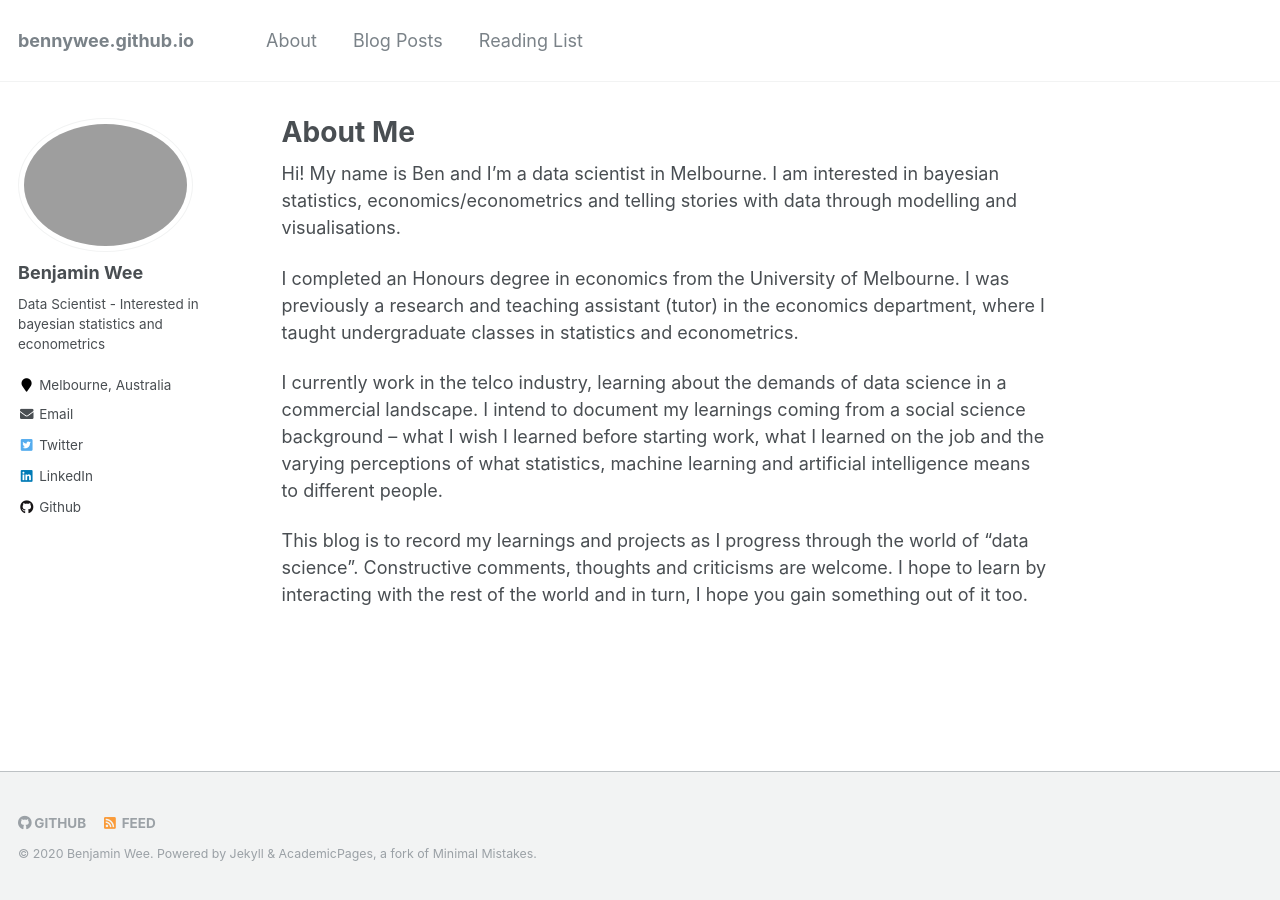
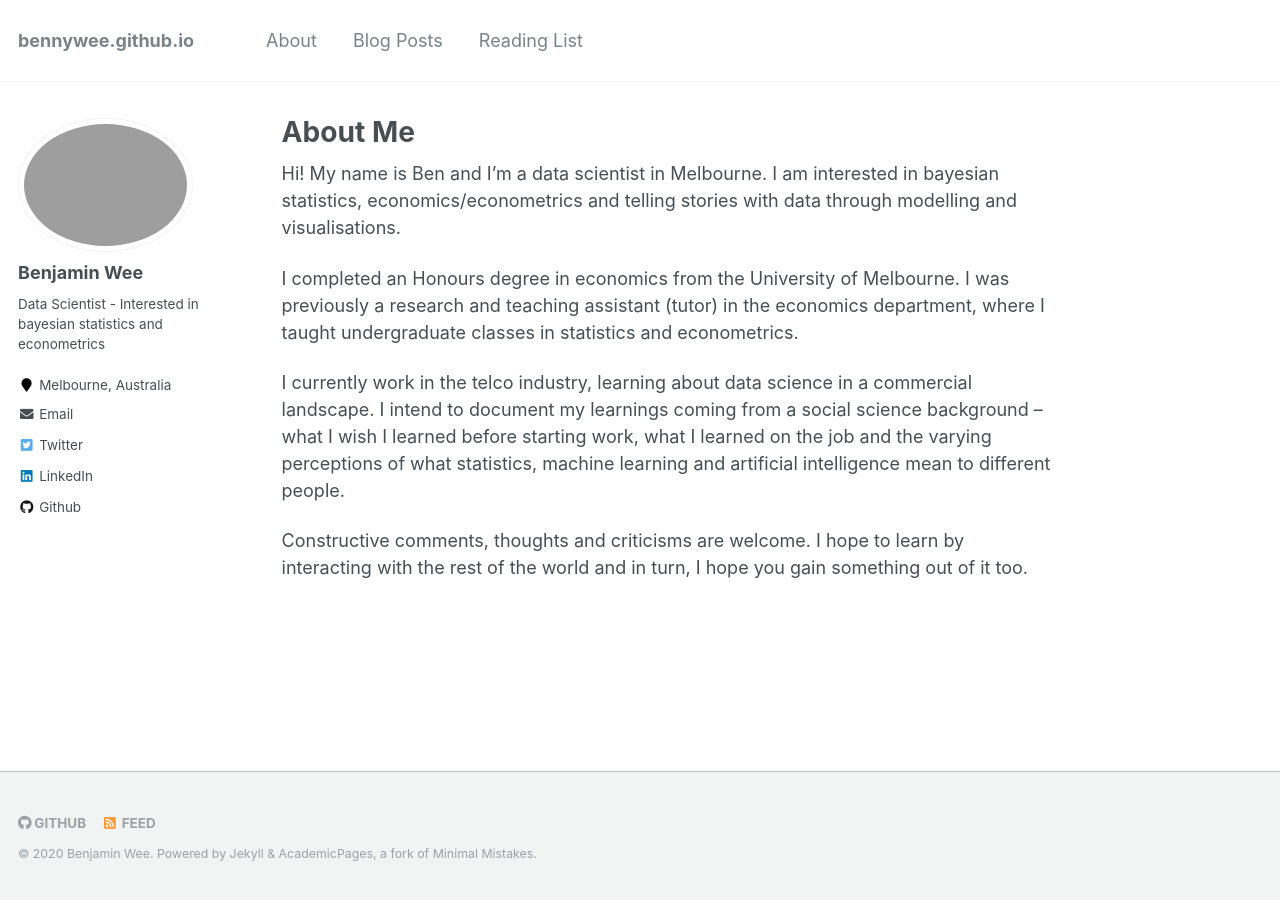
Before and after one commit to bennywee/bennywee.github.io, a Jekyll site: the page built from _pages/about.md, in a window 1280 px wide. Built offline with Jekyll 4.4.1, drawn with Linux system fonts in a browser that asks for light colours.

Commit message:
updated about me

```diff
--- a/_pages/about.md
+++ b/_pages/about.md
@@ -12,6 +12,6 @@ Hi! My name is Ben and I'm a data scientist in Melbourne. I am interested in bay
 
 I completed an Honours degree in economics from the University of Melbourne. I was previously a research and teaching assistant (tutor) in the economics department, where I taught undergraduate classes in statistics and econometrics.
 
-I currently work in the telco industry, learning about the demands of data science in a commercial landscape. I intend to document my learnings coming from a social science background  -- what I wish I learned before starting work, what I learned on the job and the varying perceptions of what statistics, machine learning and artificial intelligence means to different people.
+I currently work in the telco industry, learning about data science in a commercial landscape. I intend to document my learnings coming from a social science background  -- what I wish I learned before starting work, what I learned on the job and the varying perceptions of what statistics, machine learning and artificial intelligence mean to different people.
 
-This blog is to record my learnings and projects as I progress through the world of "data science". Constructive comments, thoughts and criticisms are welcome. I hope to learn by interacting with the rest of the world and in turn, I hope you gain something out of it too.
+Constructive comments, thoughts and criticisms are welcome. I hope to learn by interacting with the rest of the world and in turn, I hope you gain something out of it too.
```
